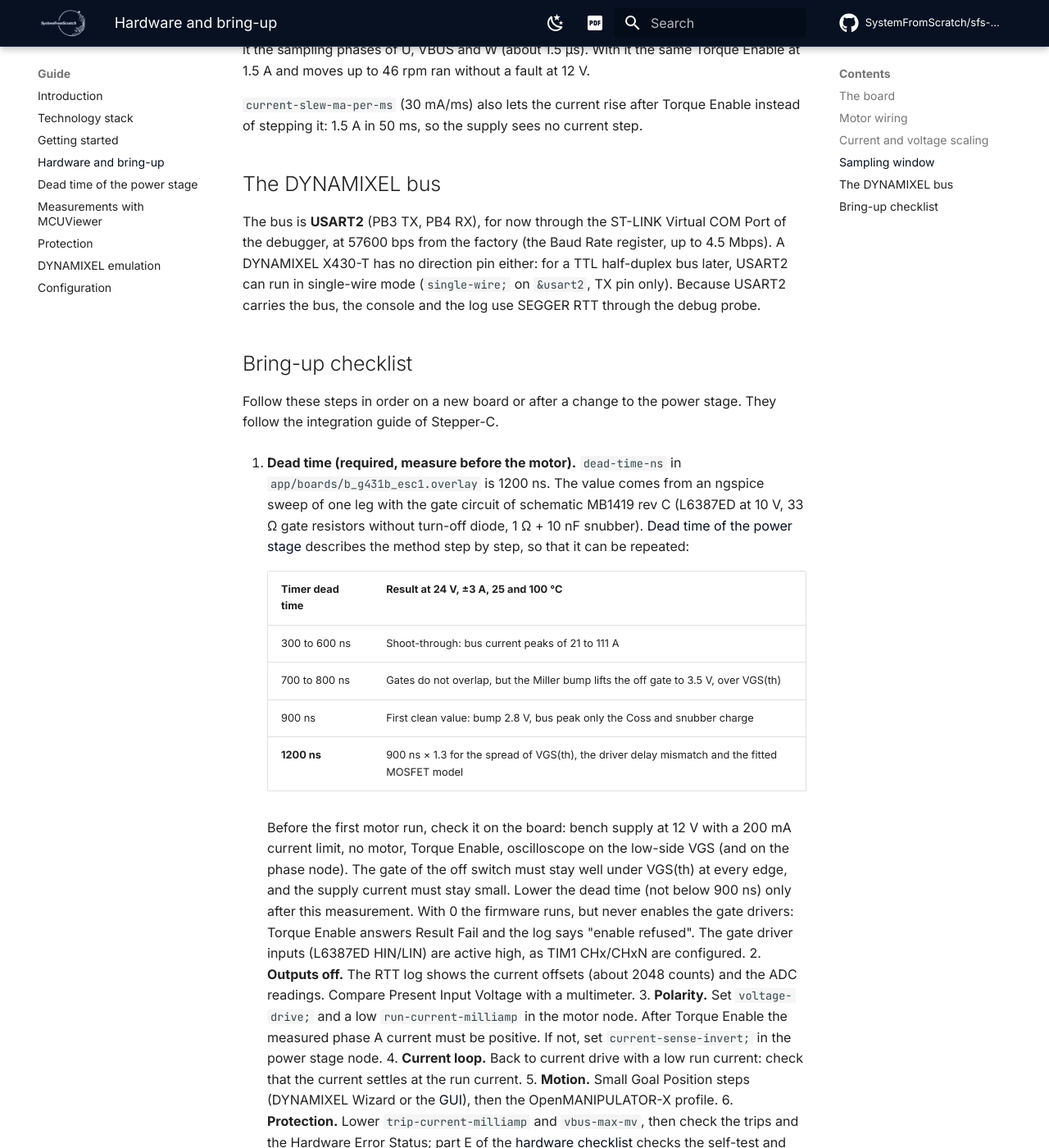
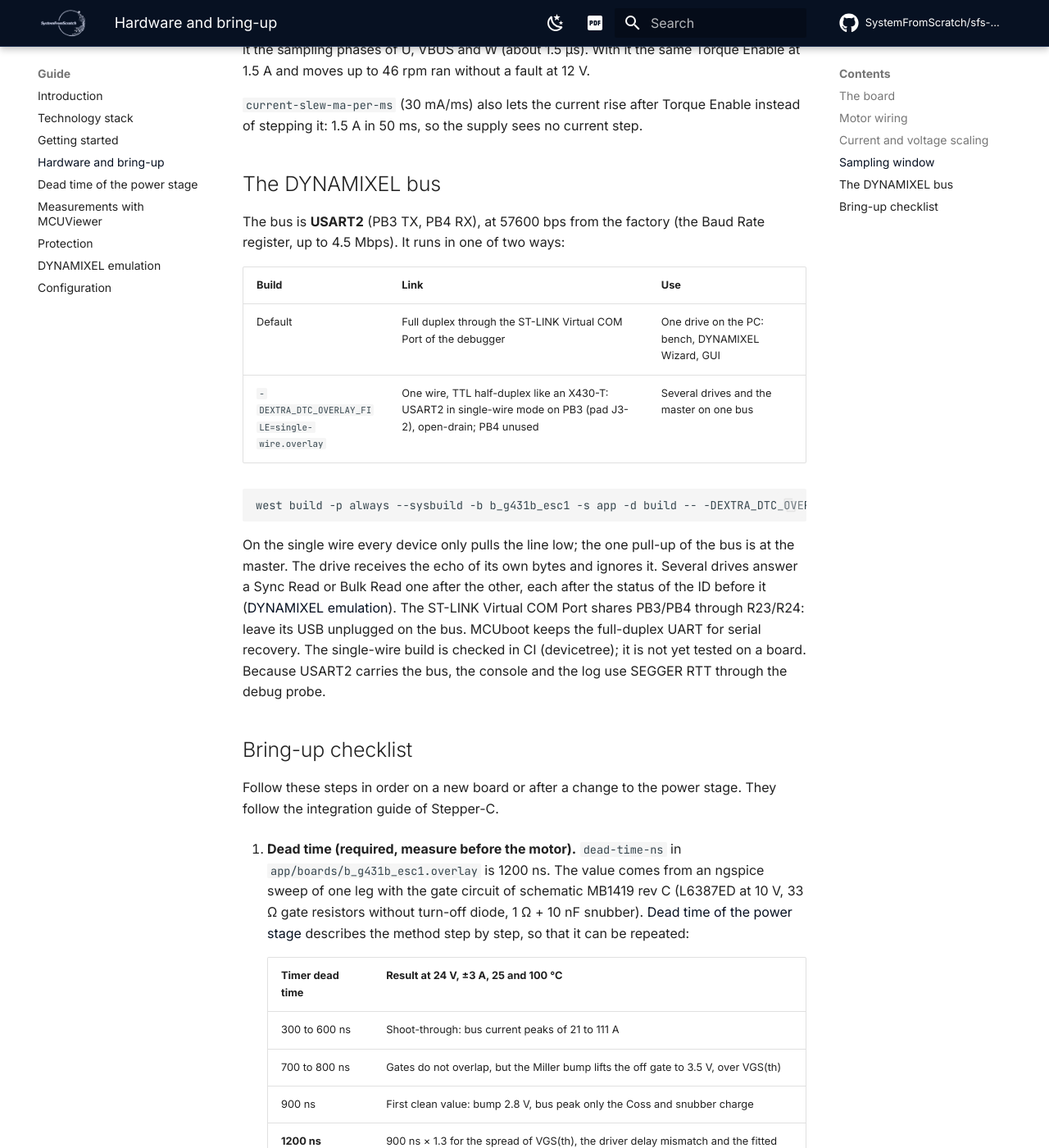
Before and after one commit to SystemFromScratch/sfs-doppelstep, an MkDocs documentation site: the page built from docs/hardware.md, in a window 1280 px wide and 1400 px high, scrolled down 3687 px. Shown: the whole window at 82% size. Built offline with MkDocs 1.6.1 and Material for MkDocs 9.7.7, drawn with Linux system fonts in a browser that asks for light colours; comment, search, counter and statistics services are not loaded.

Commit message:
feat: X430 emulator 1.1.0 (drives share one bus); single-wire DYNAMIXEL bus overlay
Signed-off-by: Anton Vynohradov <avynohradov@systemfromscratch.com>

````diff
--- a/docs/hardware.md
+++ b/docs/hardware.md
@@ -105,9 +105,25 @@ of stepping it: 1.5 A in 50 ms, so the supply sees no current step.
 
 ## The DYNAMIXEL bus
 
-The bus is **USART2** (PB3 TX, PB4 RX), for now through the ST-LINK Virtual COM Port of the
-debugger, at 57600 bps from the factory (the Baud Rate register, up to 4.5 Mbps). A DYNAMIXEL X430-T has no direction pin either: for a TTL half-duplex
-bus later, USART2 can run in single-wire mode (`single-wire;` on `&usart2`, TX pin only).
+The bus is **USART2** (PB3 TX, PB4 RX), at 57600 bps from the factory (the Baud Rate
+register, up to 4.5 Mbps). It runs in one of two ways:
+
+| Build | Link | Use |
+| --- | --- | --- |
+| Default | Full duplex through the ST-LINK Virtual COM Port of the debugger | One drive on the PC: bench, DYNAMIXEL Wizard, GUI |
+| `-DEXTRA_DTC_OVERLAY_FILE=single-wire.overlay` | One wire, TTL half-duplex like an X430-T: USART2 in single-wire mode on PB3 (pad J3-2), open-drain; PB4 unused | Several drives and the master on one bus |
+
+```bash
+west build -p always --sysbuild -b b_g431b_esc1 -s app -d build -- -DEXTRA_DTC_OVERLAY_FILE=single-wire.overlay
+```
+
+On the single wire every device only pulls the line low; the one pull-up of the bus is at
+the master. The drive receives the echo of its own bytes and ignores it. Several drives
+answer a Sync Read or Bulk Read one after the other, each after the status of the ID before
+it ([DYNAMIXEL emulation](dynamixel.md#several-drives-on-one-bus)). The ST-LINK Virtual COM
+Port shares PB3/PB4 through R23/R24: leave its USB unplugged on the bus. MCUboot keeps the
+full-duplex UART for serial recovery. The single-wire build is checked in CI (devicetree);
+it is not yet tested on a board.
 Because USART2 carries the bus, the console and the log use SEGGER RTT through the debug
 probe.
 
--- a/west.yml
+++ b/west.yml
@@ -59,13 +59,14 @@ manifest:
       revision: v1.5.0
       path: modules/lib/stepper-c
 
-    # Release v1.0.0: application overrides of the model
+    # Release v1.1.0: several drives on one wire (Sync/Bulk Read take turns, Fast
+    # read of several buses stays silent); application overrides of the model
     # (CONFIG_X430_MODEL_OVERRIDES, app/x430_overrides.yaml). Keep dxl2-c at
     # the tag this release expects.
     - name: dynamixel-x430
       remote: antonvynohradov
       repo-path: DYNAMIXEL-X430-Control-Table-Emulator
-      revision: v1.0.0
+      revision: v1.1.0
       path: modules/lib/dynamixel-x430
 
     # Must match X430_DXL2_GIT_TAG of x430.cmake (v1.0.0 in the emulator's
````
Also changed, not shown: CHANGELOG.md (+10 -0 lines), docs/dynamixel.md (+14 -0 lines), 2 other files.
